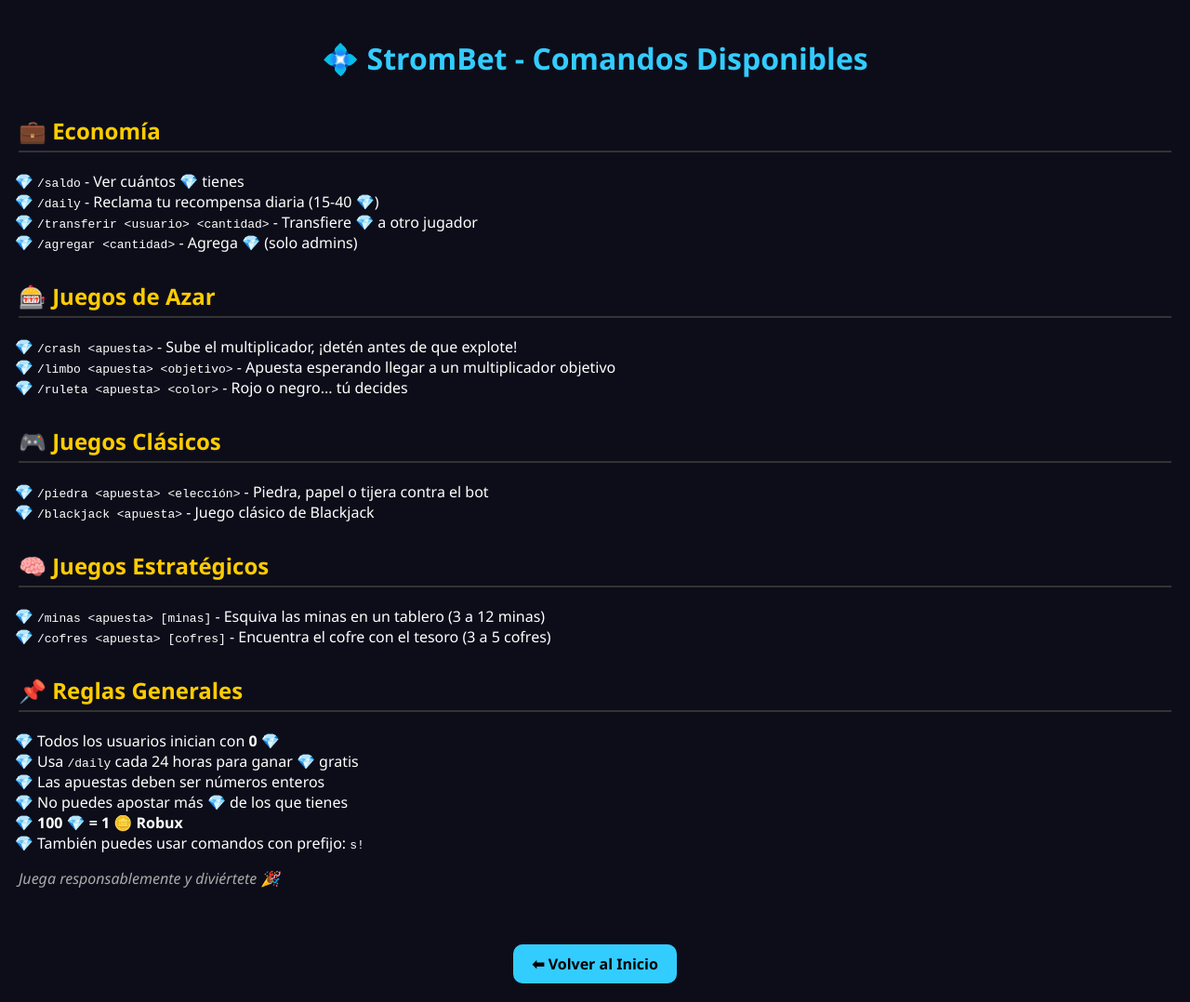
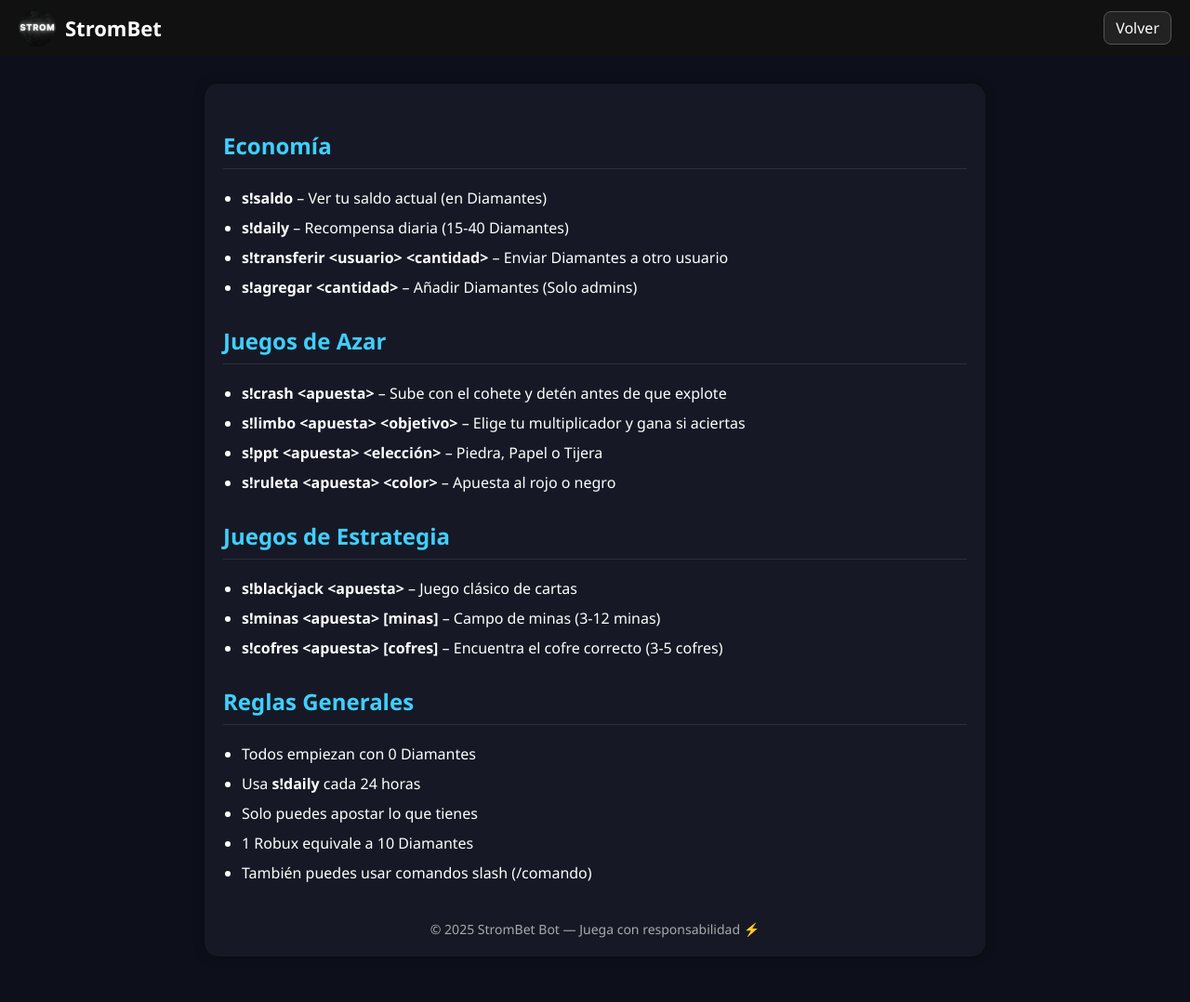
Before and after one commit to Imdbzv/StromBet-web, a plain HTML site: page comandos.html in a window 1280 px wide. Shown: the whole page at 93% size. Drawn offline with Linux system fonts and the light colour scheme.

Commit message:
Update comandos.html

```diff
--- a/comandos.html
+++ b/comandos.html
@@ -1,112 +1,122 @@
 <!DOCTYPE html>
 <html lang="es">
 <head>
-    <meta charset="UTF-8">
-    <title>StromBet - Comandos Disponibles</title>
+  <meta charset="UTF-8" />
+  <meta name="viewport" content="width=device-width, initial-scale=1.0"/>
+  <title>StromBet - Comandos</title>
   <style>
     body {
-            background-color: #0d0d1a;
+      margin: 0;
+      font-family: 'Segoe UI', sans-serif;
+      background-color: #0d0f1a;
       color: #ffffff;
-            font-family: 'Segoe UI', sans-serif;
-            margin: 0;
-            padding: 20px;
     }
 
-        h1 {
-            color: #33ccff;
-            text-align: center;
-            margin-bottom: 40px;
+    header {
+      background-color: #111;
+      display: flex;
+      align-items: center;
+      padding: 10px 20px;
+    }
+
+    header img {
+      width: 40px;
+      height: 40px;
+      border-radius: 50%;
+      margin-right: 10px;
+    }
+
+    header h1 {
+      margin: 0;
+      font-size: 22px;
+      flex: 1;
+    }
+
+    .boton-volver {
+      text-decoration: none;
+      color: #fff;
+      border: 1px solid #555;
+      padding: 6px 12px;
+      border-radius: 8px;
+      background-color: #222;
+    }
+
+    .container {
+      max-width: 800px;
+      margin: 30px auto;
+      padding: 20px;
+      background-color: #161925;
+      border-radius: 15px;
+      box-shadow: 0 0 12px rgba(0,0,0,0.3);
     }
 
     h2 {
-            color: #ffcc00;
-            border-bottom: 2px solid #333;
-            padding-bottom: 5px;
-        }
-
-        .seccion {
-            margin-bottom: 30px;
+      color: #40cfff;
+      margin-top: 30px;
+      border-bottom: 1px solid #2c2f3a;
+      padding-bottom: 8px;
     }
 
     ul {
-            list-style-type: "💎 ";
       padding-left: 20px;
     }
 
-        .nota {
-            font-style: italic;
-            color: #aaaaaa;
+    ul li {
+      margin-bottom: 10px;
     }
 
-        a.boton {
-            display: inline-block;
-            background-color: #33ccff;
-            color: #000;
-            padding: 10px 20px;
-            text-decoration: none;
-            border-radius: 10px;
-            font-weight: bold;
-            margin-top: 30px;
-        }
-
-        a.boton:hover {
-            background-color: #00bfff;
+    footer {
+      text-align: center;
+      margin-top: 40px;
+      color: #aaa;
+      font-size: 14px;
     }
   </style>
 </head>
 <body>
-    <h1>💠 StromBet - Comandos Disponibles</h1>
 
-    <div class="seccion">
-        <h2>💼 Economía</h2>
+  <header>
+    <img src="StromBet.png" alt="Logo StromBet">
+    <h1>StromBet</h1>
+    <a href="index.html" class="boton-volver">Volver</a>
+  </header>
+
+  <div class="container">
+    <h2>Economía</h2>
     <ul>
-            <li><code>/saldo</code> - Ver cuántos 💎 tienes</li>
-            <li><code>/daily</code> - Reclama tu recompensa diaria (15-40 💎)</li>
-            <li><code>/transferir &lt;usuario&gt; &lt;cantidad&gt;</code> - Transfiere 💎 a otro jugador</li>
-            <li><code>/agregar &lt;cantidad&gt;</code> - Agrega 💎 (solo admins)</li>
+      <li><strong>s!saldo</strong> – Ver tu saldo actual (en Diamantes)</li>
+      <li><strong>s!daily</strong> – Recompensa diaria (15-40 Diamantes)</li>
+      <li><strong>s!transferir &lt;usuario&gt; &lt;cantidad&gt;</strong> – Enviar Diamantes a otro usuario</li>
+      <li><strong>s!agregar &lt;cantidad&gt;</strong> – Añadir Diamantes (Solo admins)</li>
     </ul>
-    </div>
 
-    <div class="seccion">
-        <h2>🎰 Juegos de Azar</h2>
+    <h2>Juegos de Azar</h2>
     <ul>
-            <li><code>/crash &lt;apuesta&gt;</code> - Sube el multiplicador, ¡detén antes de que explote!</li>
-            <li><code>/limbo &lt;apuesta&gt; &lt;objetivo&gt;</code> - Apuesta esperando llegar a un multiplicador objetivo</li>
-            <li><code>/ruleta &lt;apuesta&gt; &lt;color&gt;</code> - Rojo o negro... tú decides</li>
+      <li><strong>s!crash &lt;apuesta&gt;</strong> – Sube con el cohete y detén antes de que explote</li>
+      <li><strong>s!limbo &lt;apuesta&gt; &lt;objetivo&gt;</strong> – Elige tu multiplicador y gana si aciertas</li>
+      <li><strong>s!ppt &lt;apuesta&gt; &lt;elección&gt;</strong> – Piedra, Papel o Tijera</li>
+      <li><strong>s!ruleta &lt;apuesta&gt; &lt;color&gt;</strong> – Apuesta al rojo o negro</li>
     </ul>
-    </div>
 
-    <div class="seccion">
-        <h2>🎮 Juegos Clásicos</h2>
+    <h2>Juegos de Estrategia</h2>
     <ul>
-            <li><code>/piedra &lt;apuesta&gt; &lt;elección&gt;</code> - Piedra, papel o tijera contra el bot</li>
-            <li><code>/blackjack &lt;apuesta&gt;</code> - Juego clásico de Blackjack</li>
+      <li><strong>s!blackjack &lt;apuesta&gt;</strong> – Juego clásico de cartas</li>
+      <li><strong>s!minas &lt;apuesta&gt; [minas]</strong> – Campo de minas (3-12 minas)</li>
+      <li><strong>s!cofres &lt;apuesta&gt; [cofres]</strong> – Encuentra el cofre correcto (3-5 cofres)</li>
     </ul>
-    </div>
 
-    <div class="seccion">
-        <h2>🧠 Juegos Estratégicos</h2>
+    <h2>Reglas Generales</h2>
     <ul>
-            <li><code>/minas &lt;apuesta&gt; [minas]</code> - Esquiva las minas en un tablero (3 a 12 minas)</li>
-            <li><code>/cofres &lt;apuesta&gt; [cofres]</code> - Encuentra el cofre con el tesoro (3 a 5 cofres)</li>
+      <li>Todos empiezan con 0 Diamantes</li>
+      <li>Usa <strong>s!daily</strong> cada 24 horas</li>
+      <li>Solo puedes apostar lo que tienes</li>
+      <li>1 Robux equivale a 10 Diamantes</li>
+      <li>También puedes usar comandos slash (/comando)</li>
     </ul>
-    </div>
 
-    <div class="seccion">
-        <h2>📌 Reglas Generales</h2>
-        <ul>
-            <li>Todos los usuarios inician con <strong>0 💎</strong></li>
-            <li>Usa <code>/daily</code> cada 24 horas para ganar 💎 gratis</li>
-            <li>Las apuestas deben ser números enteros</li>
-            <li>No puedes apostar más 💎 de los que tienes</li>
-            <li><strong>100 💎 = 1 🪙 Robux</strong></li>
-            <li>También puedes usar comandos con prefijo: <code>s!</code></li>
-        </ul>
-        <p class="nota">Juega responsablemente y diviértete 🎉</p>
-    </div>
-
-    <div style="text-align:center;">
-        <a href="index.html" class="boton">⬅ Volver al Inicio</a>
+    <footer>
+      © 2025 StromBet Bot — Juega con responsabilidad ⚡
+    </footer>
   </div>
 </body>
 </html>
```
Lines whose indentation alone changed are shown as unchanged.
